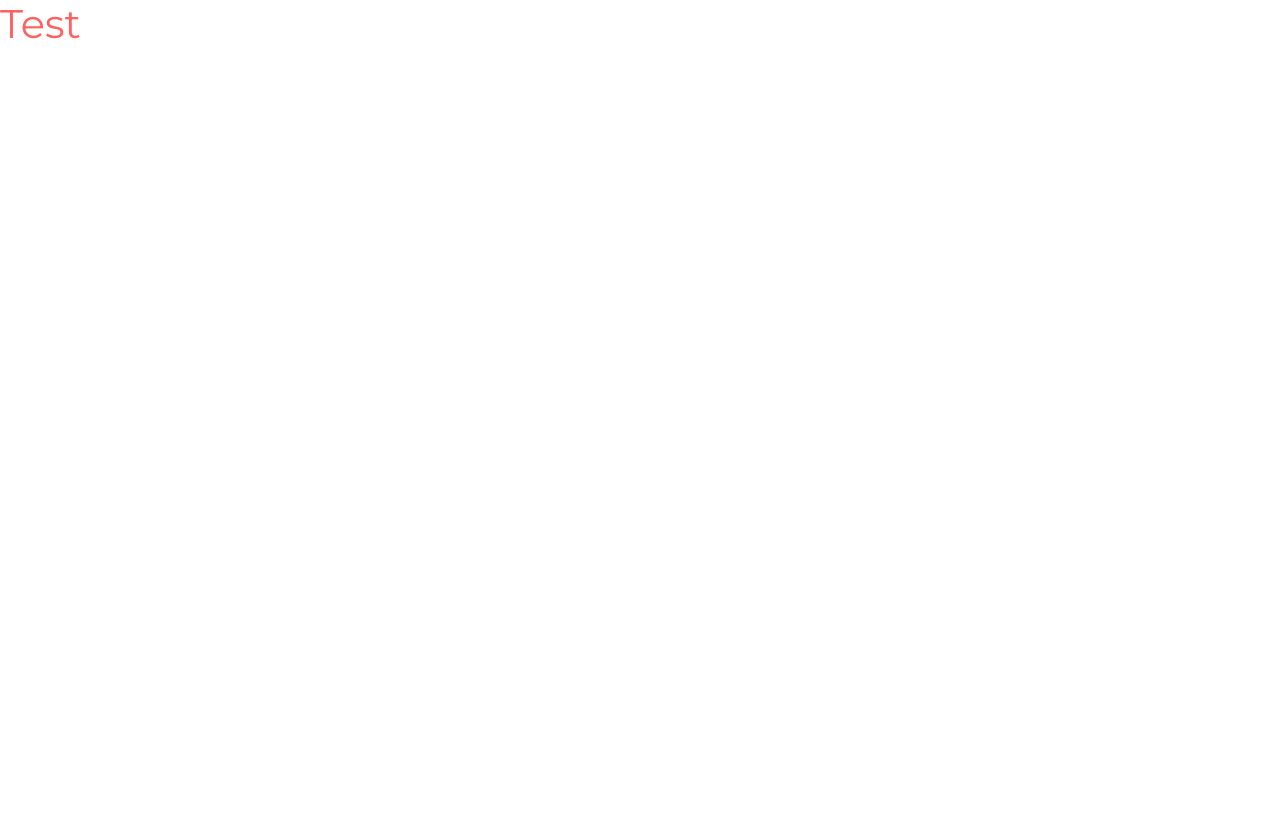
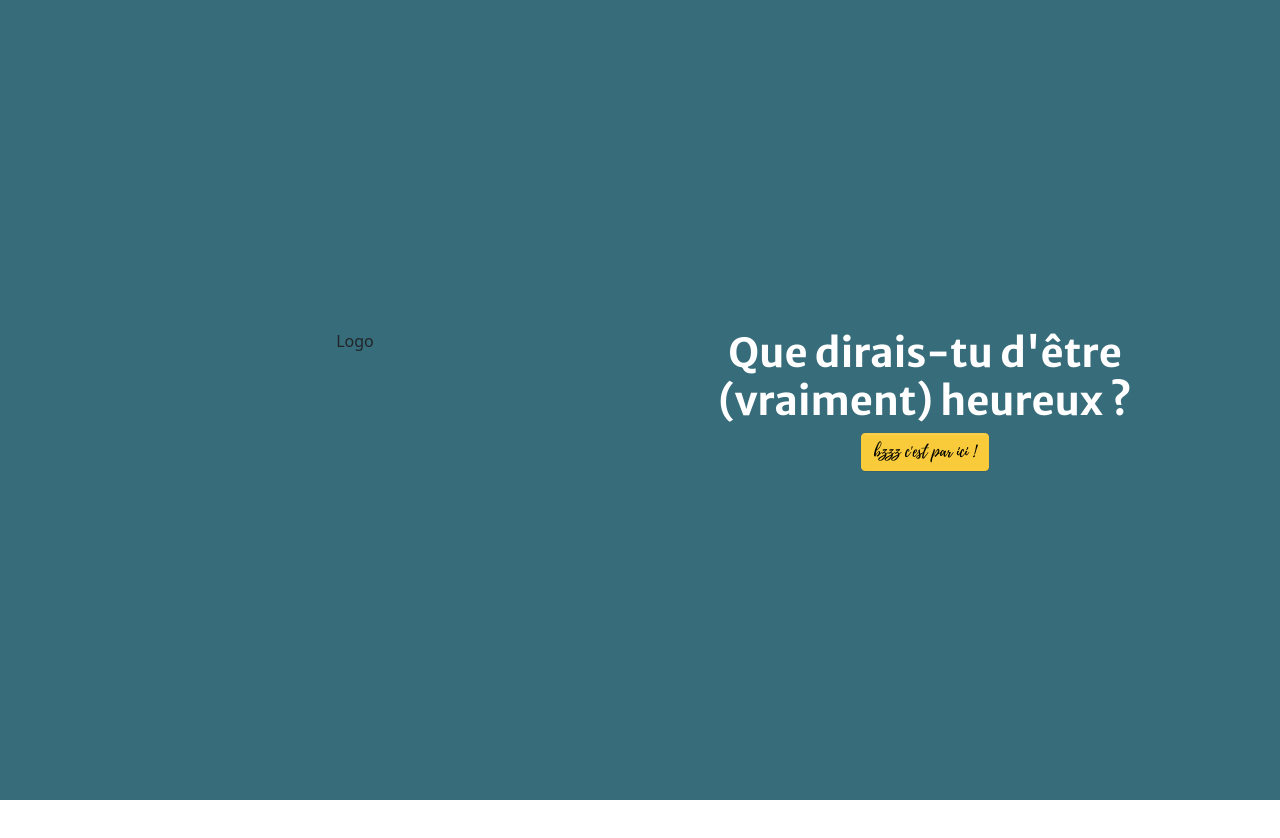
Before and after one commit to BertrandPeltier/managetavie.com-project-v2, a React app: page / in a window 1280 px wide. Shown: the top 838 px of the page. After the commit the page ends 800 px from the top, so only its background shows below. Built offline with nearby package versions, Linux system fonts and the light colour scheme.

Commit message:
Début stylisation page accueil

```diff
--- a/src/components/Main/index.js
+++ b/src/components/Main/index.js
@@ -1,37 +1,12 @@
 import React from 'react';
 
 import Router from 'src/components/Router';
-import {
-  Container, Navbar, Nav, NavDropdown,
-} from 'react-bootstrap/';
+
 import './styles.scss';
 
 const Main = () => (
   <div className="main">
     <Router />
-    <div className="main__top">
-      <h1 className="text text-associate-red">Test</h1>
-    </div>
-    <Navbar bg="primary" variant="dark" expand="lg" sticky="top">
-      <Container>
-        <Navbar.Brand href="#home">React-Bootstrap</Navbar.Brand>
-        <Navbar.Toggle aria-controls="basic-navbar-nav" />
-        <Navbar.Collapse id="basic-navbar-nav">
-          <Nav className="me-auto">
-            <Nav.Link href="#home">Home</Nav.Link>
-            <Nav.Link href="#link">Link</Nav.Link>
-            <NavDropdown title="Dropdown" id="basic-nav-dropdown">
-              <NavDropdown.Item href="#action/3.1">Action</NavDropdown.Item>
-              <NavDropdown.Item href="#action/3.2">Another action</NavDropdown.Item>
-              <NavDropdown.Item href="#action/3.3">Something</NavDropdown.Item>
-              <NavDropdown.Divider />
-              <NavDropdown.Item href="#action/3.4">Separated link</NavDropdown.Item>
-            </NavDropdown>
-          </Nav>
-        </Navbar.Collapse>
-      </Container>
-    </Navbar>
-    <div className="main__bottom" />
   </div>
 );
 
--- a/src/components/Main/styles.scss
+++ b/src/components/Main/styles.scss
@@ -1,12 +1 @@
 @use 'src/styles/vars';
-
-.main {
-  &__top {
-    background-color: var(--bs-secondary);
-    height: 15rem;
-  }
-  &__bottom {
-    background-color: var(--bs-secondary);
-    height: 200vh;
-  }
-}
--- a/src/components/Router/index.js
+++ b/src/components/Router/index.js
@@ -2,6 +2,8 @@ import React from 'react';
 import {
   Routes, Route,
 } from 'react-router-dom';
+
+import Accueil from 'src/views/Accueil';
 
 import Podcast from 'src/views/Podcast';
 import Episode from 'src/views/Episode';
@@ -10,7 +12,7 @@ const Router = () => (
   <Routes>
     <Route
       path="/"
-      element=""
+      element={<Accueil />}
     />
     <Route
       path="/podcast"
--- /dev/null
+++ b/src/views/Accueil/index.js
@@ -0,0 +1,39 @@
+import React, { useRef } from 'react';
+
+import {
+  Container, Row, Col, Button
+} from 'react-bootstrap/';
+import './styles.scss';
+
+const Accueil = () => {
+  const myRef = useRef();
+
+  return (
+    <div className="accueil">
+      <Container>
+        <Row>
+          <Col>Logo</Col>
+          <Col>
+            <h1 className="text-white title">Que dirais-tu d'être (vraiment) heureux ?</h1>
+            <Button className="action" variant="primary-yellow">Bzzz c'est par ici !</Button>
+          </Col>
+        </Row>
+      </Container>
+    </div>
+    // <div className="container">
+    //   <h1>Accueil</h1>
+    //   <div className="container__one">
+    //     <h1
+    //       onClick={() => window.scrollTo({ behavior: 'smooth', top: myRef.current.offsetTop })}
+    //     >
+    //       One
+    //     </h1>
+    //   </div>
+    //   <div ref={myRef} className="container__two">
+    //     <h1>Two</h1>
+    //   </div>
+    // </div>
+  );
+};
+
+export default Accueil;
--- /dev/null
+++ b/src/views/Accueil/styles.scss
@@ -0,0 +1,10 @@
+@use 'src/styles/vars';
+
+.accueil {
+  width: 100vw;
+  height: 100vh;
+  background-color: vars.$primary-blue;
+  display: flex;
+  align-items: center;
+  text-align: center;
+}
```
